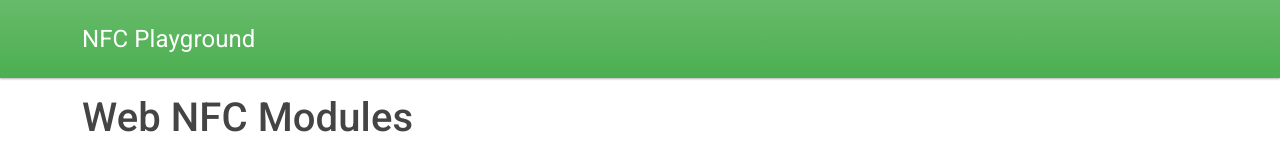
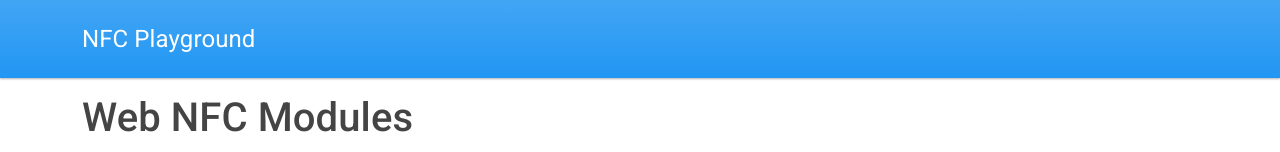
Before and after one commit to rDuckDev/nfc-playground, a React (Create React App) app: page / in a window 1280 px wide. Shown: the top 152 px of the page. Built offline with nearby package versions, Linux system fonts and the light colour scheme.

Commit message:
style: navbar color

```diff
--- a/src/layouts/Header.tsx
+++ b/src/layouts/Header.tsx
@@ -4,7 +4,7 @@
 function Header() {
   return (
     <header className='mb-3'>
-      <nav className='navbar navbar-dark bg-success'>
+      <nav className='navbar navbar-dark bg-primary'>
         <section className='container'>
           <Link to='/' className='navbar-brand'>
             NFC Playground
```
